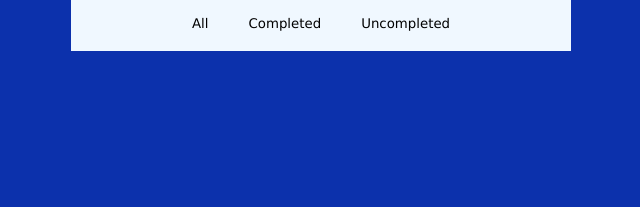
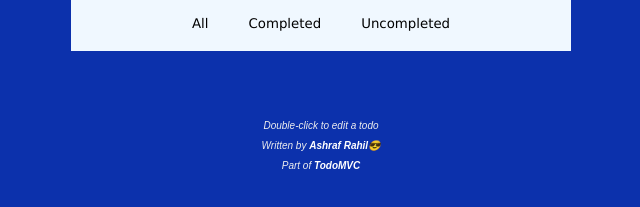
Before and after one commit to ashraf-rahil-shaik/Todo-list, a plain HTML site: page index.html in a window 1280 px wide. Shown: the part 169-376 px from the top of the page, without its empty margins (319-959 px from the left). Drawn offline with Linux system fonts and the light colour scheme.

Commit message:
added footer

```diff
--- a/index.html
+++ b/index.html
@@ -40,6 +40,11 @@
     <button value="completed" class="over">Completed</button>
     <button value="uncompleted" class="uncompleted">Uncompleted</button>
   </div>
+  <footer class="info">
+    <p>Double-click to edit a todo</p>
+    <p>Written by <a href="https://github.com/ashraf-rahil-shaik">Ashraf Rahil😎 </a></p>
+    <p>Part of <a href="http://todomvc.com">TodoMVC</a></p>
+  </footer>
 </div>
     <script src="/src/index.js"></script>
   </body>
--- a/src/index.js
+++ b/src/index.js
@@ -5,10 +5,11 @@ const filterOption = document.querySelector(".filter-todo");
 
 
 document.addEventListener("DOMContentLoaded", getTodos);
-todoButton.addEventListener("click", addTodo);
+todoButton.addEventListener("click",addTodo)
+
+
 todoList.addEventListener("click", deleteTodo);
 filterOption.addEventListener("click", filterTodo);
-//filterOption.addEventListener("DOMcontentLoaded", footerDisplay);
 
 
 
@@ -17,16 +18,16 @@ function footerDisplay(){
 
 
   const listNum =localStorage.getItem("todos");
-
-if (listNum.length <=2) {
+for(let i=2;i>=listNum.length;i++){
+if (i <=2) {
 return filterOption.style.display = "none";
  } else {
 
   return filterOption.style.display="flex";
  }
 }
+}
 footerDisplay()
-
 
 
 function addTodo(e) {
@@ -40,6 +41,7 @@ function addTodo(e) {
 
   const newTodo = document.createElement("li");
   newTodo.innerText = todoInput.value;
+
 
   const completedButton = document.createElement("button");
   completedButton.innerHTML = `<i class="fas fa-check"></i>`;
@@ -59,7 +61,6 @@ function addTodo(e) {
   todoDiv.appendChild(trashButton);
 
   todoList.appendChild(todoDiv);
-
 }
 
 function deleteTodo(e) {
@@ -132,6 +133,7 @@ function removeLocalTodos(todo) {
 
 }
 
+
 function getTodos() {
   let todos;
   if (localStorage.getItem("todos") === null) {
@@ -139,6 +141,7 @@ function getTodos() {
   } else {
     todos = JSON.parse(localStorage.getItem("todos"));
   }
+
   todos.forEach(function(todo) {
 
     const todoDiv = document.createElement("div");
@@ -162,4 +165,5 @@ function getTodos() {
 
     todoList.appendChild(todoDiv);
   });
+
 }
--- a/src/styles.css
+++ b/src/styles.css
@@ -177,3 +177,19 @@ background: transparent;
 
    font-family:Verdana, Geneva, Tahoma, sans-serif;
  }
+  .info{
+  display:block;
+      margin: 65px auto 0;
+      color: #eeeeee;
+      font-size: 10px;
+     font-style: italic;
+     font-family: sans-serif;
+      text-align: center;
+      font-weight: 400;
+      line-height: 20px;
+  }
+  a{
+    text-decoration: none;
+    color:rgb(255, 255, 255);
+    font-weight:600 ;
+  }
```
